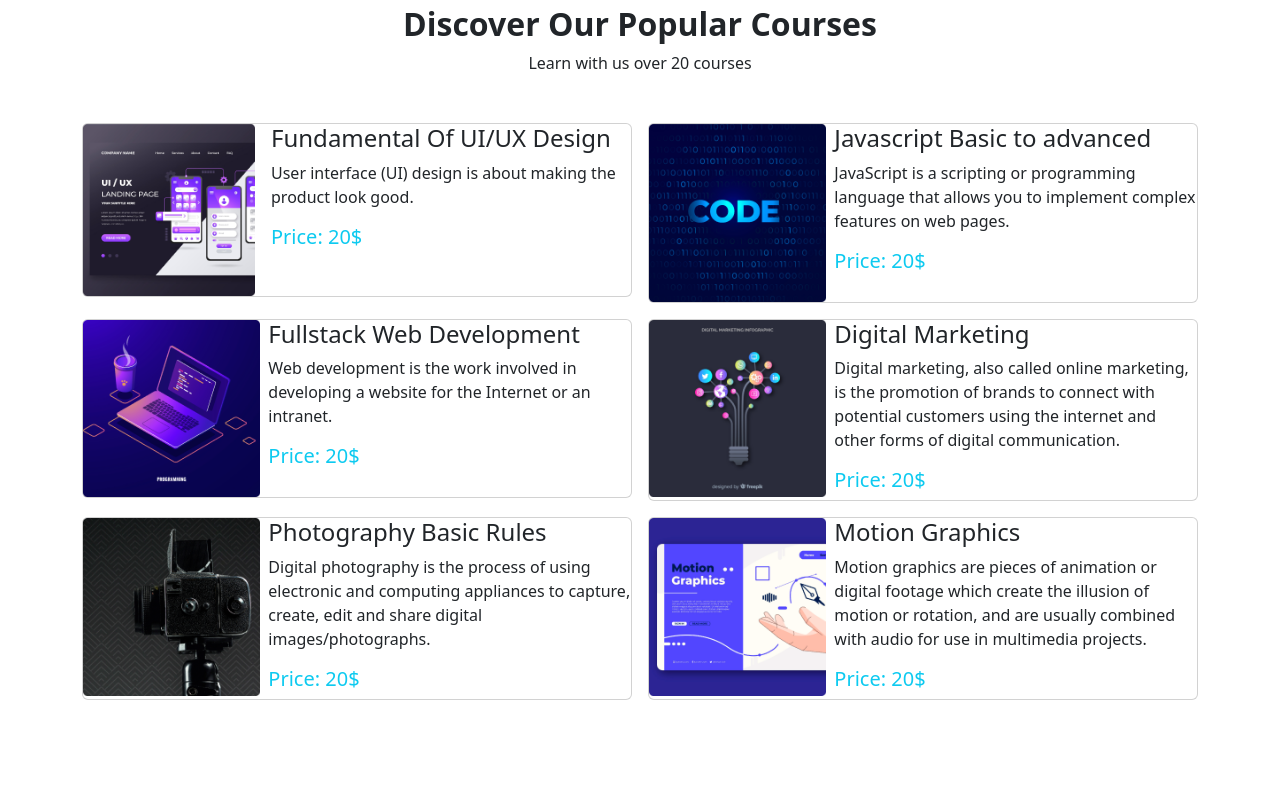
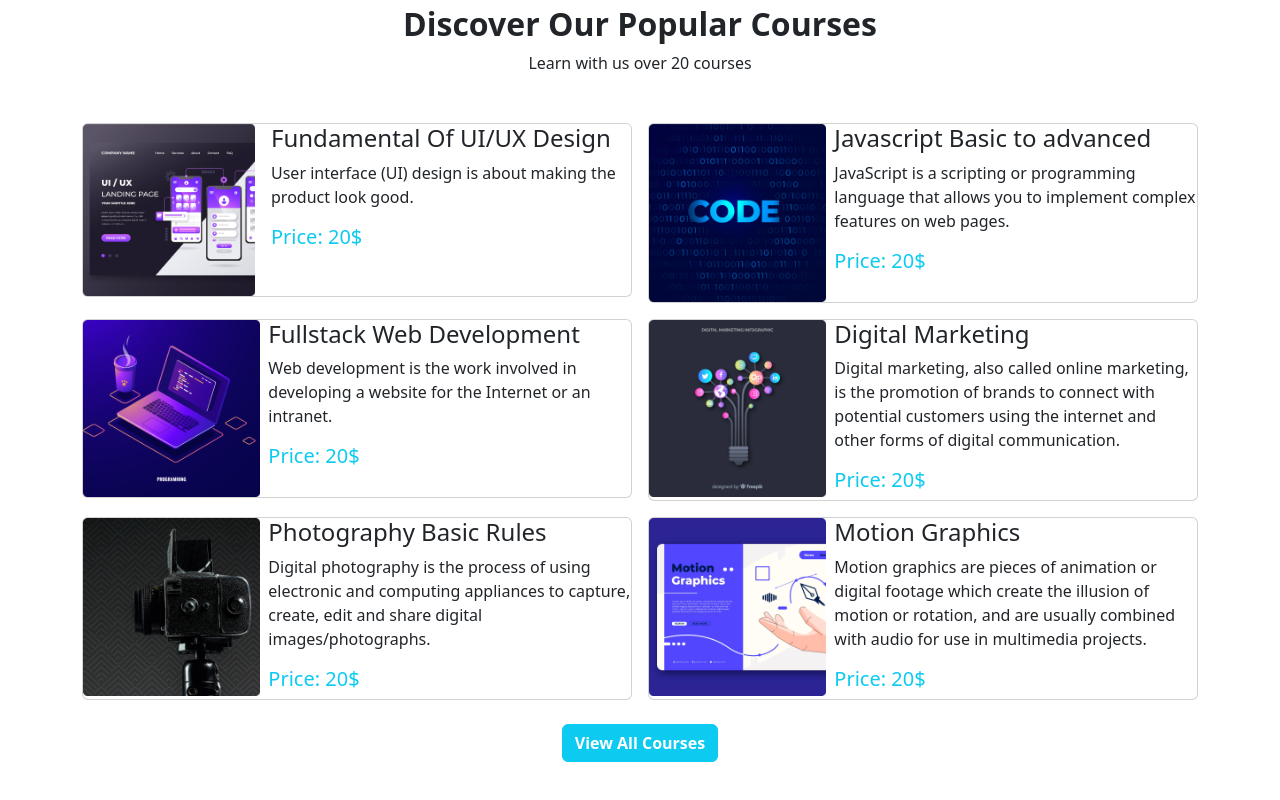
Before and after one commit to Mohammademon02/urban-tech, a plain HTML site: page index.html in a window 1280 px wide. Shown: the part 707-1507 px from the top of the page. Before the commit the page ends 1455 px from the top, so only its background shows below. Drawn offline with nearby package versions, Linux system fonts and the light colour scheme.

Commit message:
course section added

```diff
--- a/index.html
+++ b/index.html
@@ -105,10 +105,12 @@
         </div>
       </section>
 
-      <!-- slider start hera -->
+      <!-- slider end hera -->
     </header>
 
     <main>
+      <!-- courses section start here -->
+
       <section class="course-section py-5">
         <h2 class="fw-bold text-center">Discover Our Popular Courses</h2>
         <p class="text-center">Learn with us over 20 courses</p>
@@ -200,7 +202,14 @@
             </div>
           </div>
         </div>
+        <div class="text-center py-4">
+          <a class="btn btn-info text-white fw-bold" href="">View All Courses</a>
+        </div>
       </section>
+
+      <!-- courses section start here -->
+
+
     </main>
     <script src="https://cdn.jsdelivr.net/npm/bootstrap@5.2.0/dist/js/bootstrap.bundle.min.js" integrity="sha384-A3rJD856KowSb7dwlZdYEkO39Gagi7vIsF0jrRAoQmDKKtQBHUuLZ9AsSv4jD4Xa" crossorigin="anonymous"></script>
   </body>
```
